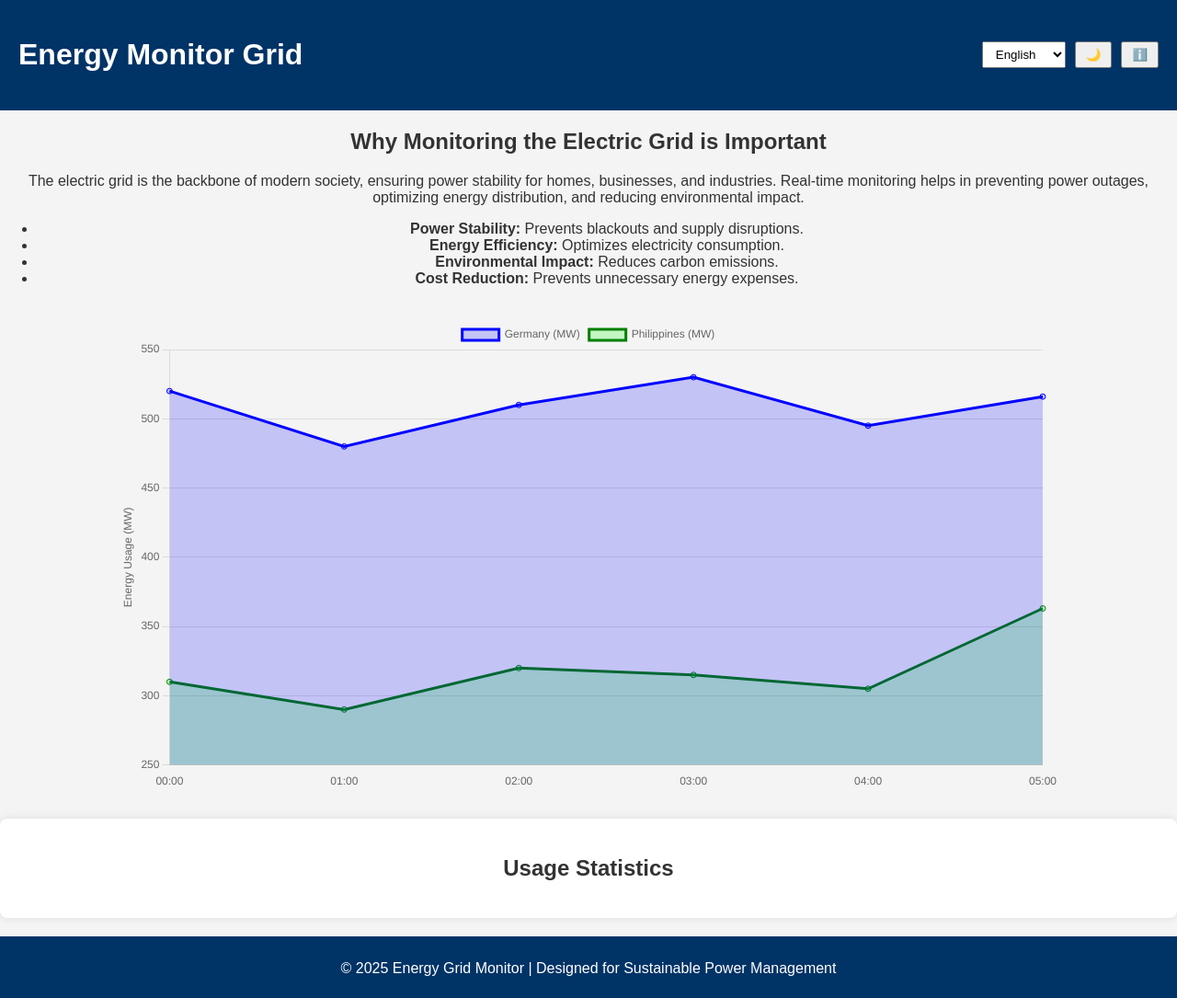
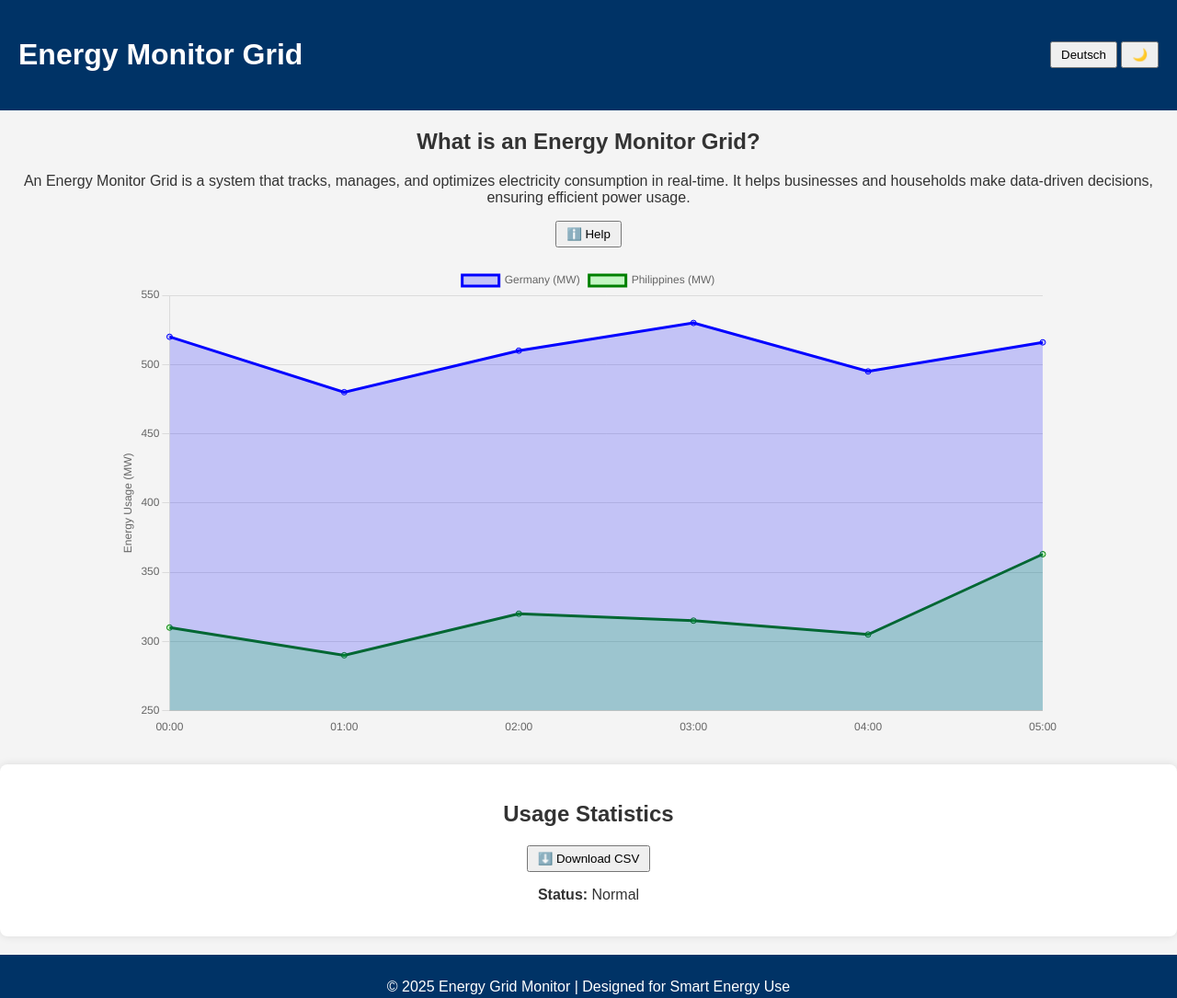
Before and after one commit to scheinremdy/energy-monitor-grid-, a plain HTML site: page index.html in a window 1280 px wide. Shown: the top 1085 px of the page at 92% size. Drawn offline with nearby package versions, Linux system fonts and the light colour scheme.

Commit message:
Update index.html

```diff
--- a/index.html
+++ b/index.html
@@ -10,28 +10,29 @@
 <body>
     <header>
         <h1 id="title">Energy Monitor Grid</h1>
-        <div class="controls">
-            <select id="language-toggle">
-                <option value="en">English</option>
-                <option value="de">Deutsch</option>
-            </select>
+        <div class="header-controls">
+            <button id="language-toggle">Deutsch</button>
             <button id="theme-toggle">🌙</button>
-            <button id="help-toggle">ℹ️</button>
         </div>
     </header>
 
     <main>
         <section class="info">
-            <h2 id="info-title">Why Monitoring the Electric Grid is Important</h2>
-            <p id="description">
-                The electric grid is the backbone of modern society, ensuring power stability for homes, businesses, and industries.
-                Real-time monitoring helps in preventing power outages, optimizing energy distribution, and reducing environmental impact.
+            <h2 id="info-title">What is an Energy Monitor Grid?</h2>
+            <p id="info-text">
+                An Energy Monitor Grid is a system that tracks, manages, and optimizes electricity consumption in real-time.
+                It helps businesses and households make data-driven decisions, ensuring efficient power usage.
             </p>
-            <ul>
-                <li><strong>Power Stability:</strong> Prevents blackouts and supply disruptions.</li>
-                <li><strong>Energy Efficiency:</strong> Optimizes electricity consumption.</li>
-                <li><strong>Environmental Impact:</strong> Reduces carbon emissions.</li>
-                <li><strong>Cost Reduction:</strong> Prevents unnecessary energy expenses.</li>
+            <button id="help-button">ℹ️ Help</button>
+        </section>
+
+        <section id="help-section" class="hidden">
+            <h2 id="help-title">How to Use This Dashboard</h2>
+            <ul id="help-list">
+                <li><strong>Graph:</strong> Tracks real-time energy usage trends.</li>
+                <li><strong>Download CSV:</strong> Save your energy data for analysis.</li>
+                <li><strong>Dark Mode:</strong> Click 🌙 to switch themes.</li>
+                <li><strong>Language:</strong> Toggle between English & German.</li>
             </ul>
         </section>
 
@@ -42,24 +43,13 @@
         <section class="details">
             <h2 id="usage-title">Usage Statistics</h2>
             <ul id="usage-list"></ul>
+            <button id="download-data">⬇️ Download CSV</button>
+            <p id="status-indicator"><strong>Status:</strong> Normal</p>
         </section>
     </main>
 
-    <div id="help-section" class="hidden">
-        <h2 id="help-title">Understanding the Graph</h2>
-        <p id="help-text">
-            The graph displays real-time energy usage for Germany and the Philippines in Megawatts (MW).
-            <strong>How to read:</strong>
-        </p>
-        <ul>
-            <li><strong>X-Axis:</strong> Time of the day (hourly updates).</li>
-            <li><strong>Y-Axis:</strong> Power consumption in MW.</li>
-            <li><strong>Germany (🔵) vs. Philippines (🟢):</strong> Compare electricity usage.</li>
-        </ul>
-    </div>
-
     <footer>
-        <p>&copy; 2025 Energy Grid Monitor | Designed for Sustainable Power Management</p>
+        <p>&copy; 2025 Energy Grid Monitor | Designed for Smart Energy Use</p>
     </footer>
 
     <script src="script.js"></script>
```
